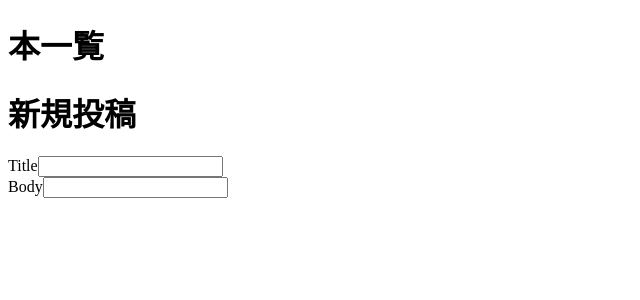
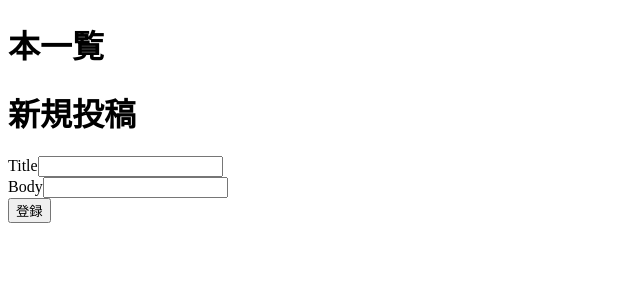
Before and after one commit to j19015/Next_Go, a Next.js app in the folder frontend/: page /books in a window 1280 px wide. Shown: the top 300 px of the page, without its empty margins (0-640 px from the left). Built offline with nearby package versions, Linux system fonts and the light colour scheme.

Commit message:
add submit buttton && add handleSubmit

```diff
--- a/frontend/src/pages/books/index.tsx
+++ b/frontend/src/pages/books/index.tsx
@@ -20,6 +20,11 @@ const Home = () => {
     setBody(e.target.value)
   }
 
+  //本を作成
+  const handleSubmit=(e :any)=>{
+    console.log({title,body})
+  }
+
   return (
     <>
       <div>
@@ -27,7 +32,7 @@ const Home = () => {
 
 
         <h1>新規投稿</h1>
-        <form>
+        <form onSubmit={handleSubmit}>
           <div>
             <label htmlFor="title">Title</label>
             <input
@@ -46,6 +51,9 @@ const Home = () => {
               onChange={handleChangeBody}
             />
           </div>
+          <div>
+            <button type="submit">登録</button>
+          </div>
         </form>
       </div>
     </>
```
